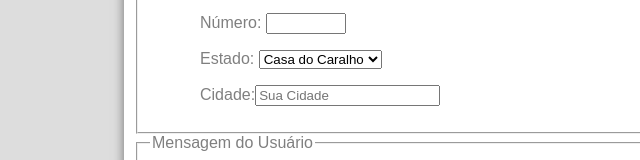
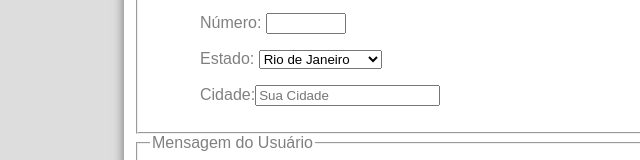
Before and after one commit to igorcostas/HTML5, a plain HTML site: page fale-conosco.html in a window 1280 px wide. Shown: the part 640-800 px from the top of the page, 56-696 px from the left. Drawn offline with Linux system fonts and the light colour scheme; a script that the page names is missing.

Commit message:
fale-conosco.html

```diff
--- a/fale-conosco.html
+++ b/fale-conosco.html
@@ -64,8 +64,6 @@
                 <option value="RJ">Rio de Janeiro</option>
                 <option value="SP">São Paulo</option>
             </optgroup>
-            <option value="PQP">Puta que Pariu</option>
-            <option selected>Casa do Caralho</option>
         </select>
     </p>
     <p>Cidade:<input type="text" name="tCid" id="cCid" maxlength"40" size="20" placeholder="Sua Cidade" list="cidades"/><p/>
```
